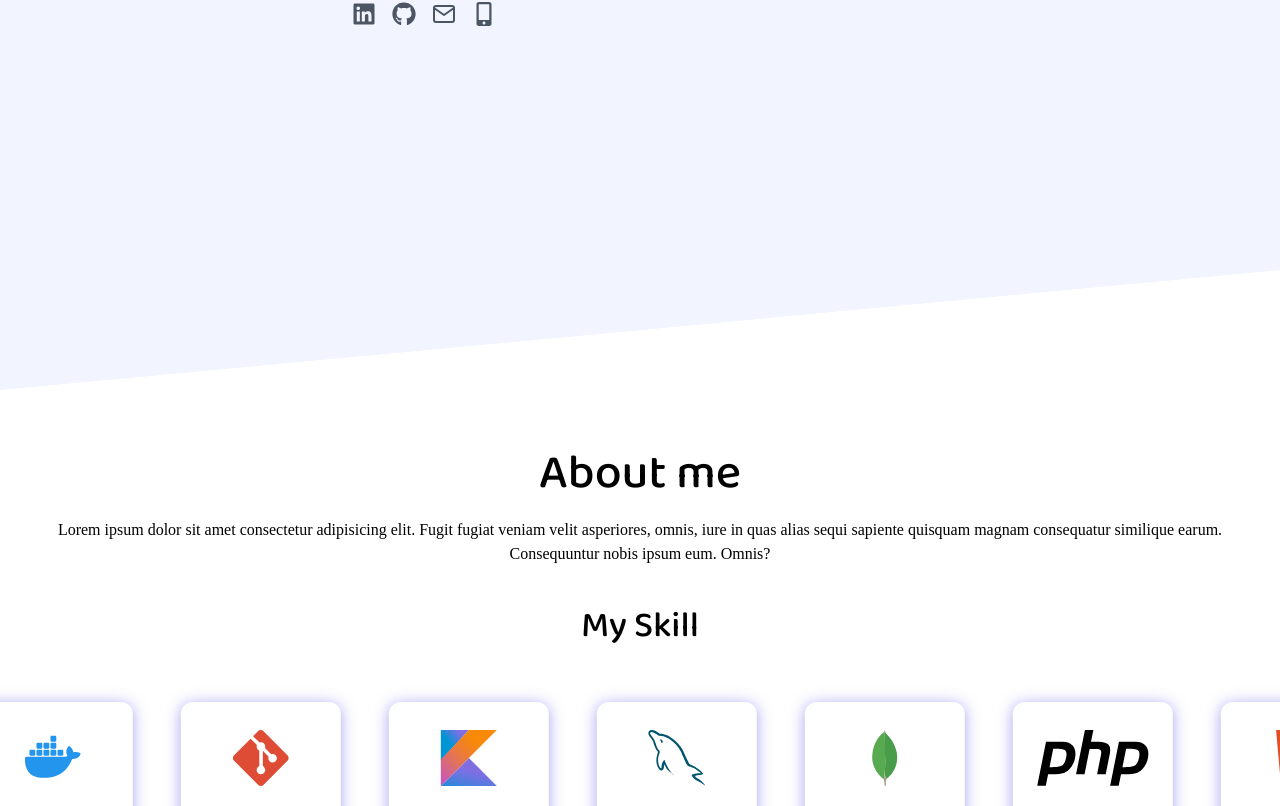
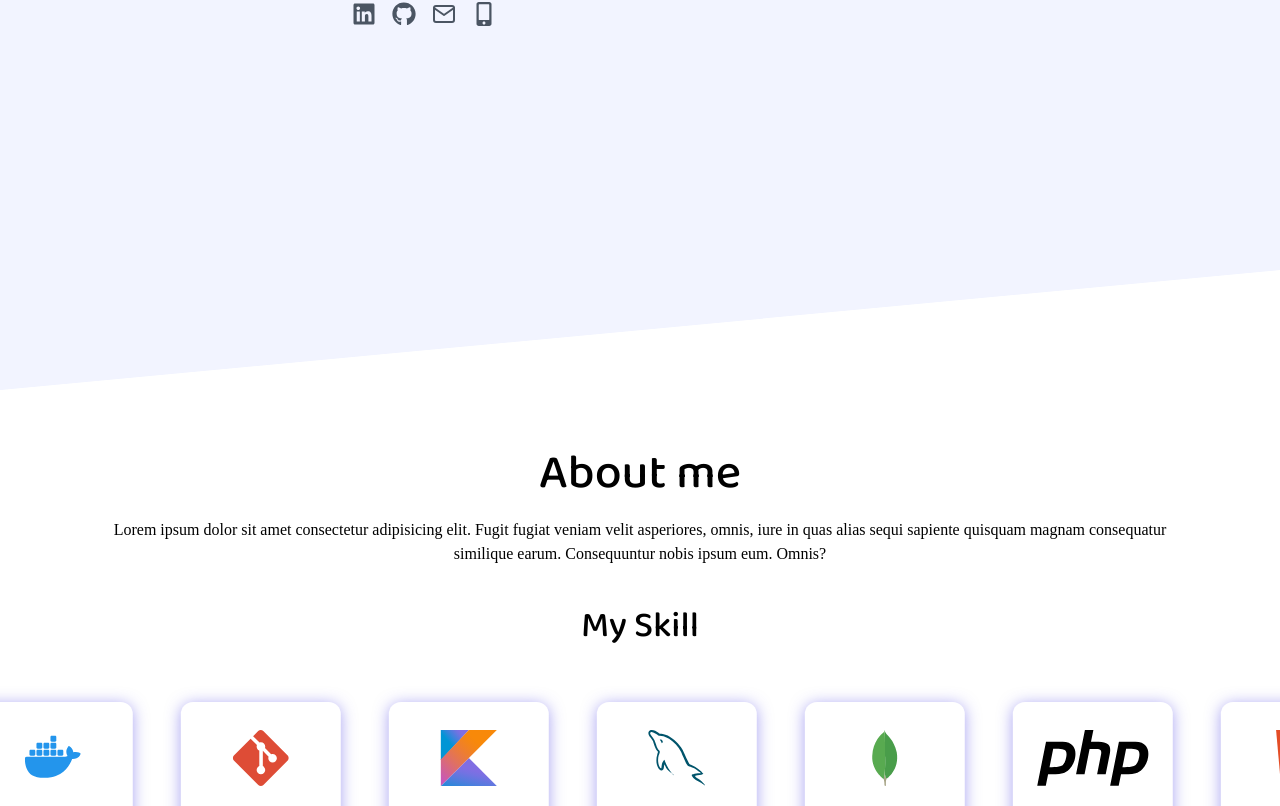
Before and after one commit to eliana1507/portfolio, a React (Create React App) app: page / in a window 1280 px wide. Shown: the part 410-1216 px from the top of the page. Built offline with nearby package versions, Linux system fonts and the light colour scheme; a web font is replaced by a local one.

Commit message:
update style

```diff
--- a/src/components/About/About.tsx
+++ b/src/components/About/About.tsx
@@ -4,7 +4,7 @@ const About = () => {
   return (
     <>
       <section className="my-10">
-        <article className="text-center p-5">
+        <article className="text-center p-5 md:px-16 lg:px-28">
           <h2 className="title text-5xl">About me</h2>
           <p className="py-5"> Lorem ipsum dolor sit amet consectetur adipisicing elit. Fugit fugiat veniam velit asperiores, omnis, iure in quas alias sequi sapiente quisquam magnam consequatur similique earum. Consequuntur nobis ipsum eum. Omnis?</p>
         </article>
```
